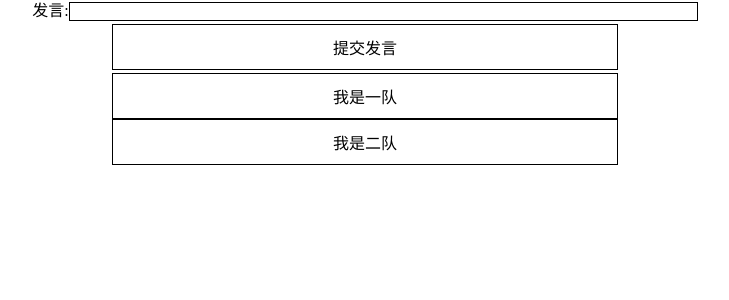
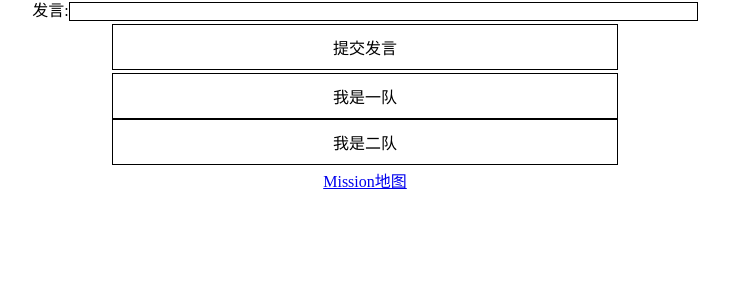
Before and after one commit to thy09/codenames, a Flask app: template templates/codenames.html in a window 1280 px wide. Shown: the part 92-392 px from the top of the page, without its empty margins (275-1004 px from the left). Run offline with Flask 2, Linux system fonts and the light colour scheme; the template is opened without the code that fills it, so the values that code supplies are empty; parts of the project's set-up code (start-up, migrations or seed data) failed here and were passed over.

Commit message:
add mission map

```diff
--- a/templates/codenames.html
+++ b/templates/codenames.html
@@ -18,6 +18,7 @@
     <div class="discussion"></div>
     <div class="captain-btns one"><div class='btn' onclick='codenames.be_one()'>我是一队</div></div>
     <div class="captain-btns two"><div class='btn' onclick='codenames.be_two()'>我是二队</div></div>
+    <div class="links"><a href="./static/missions.jpg">Mission地图</a></div>
 </body>
 <script src="./static/zepto.js"></script>
 <script type="text/javascript" src="./static/socket.io.min.js"></script>
```
Also changed, not shown: static/missions.jpg (added).
